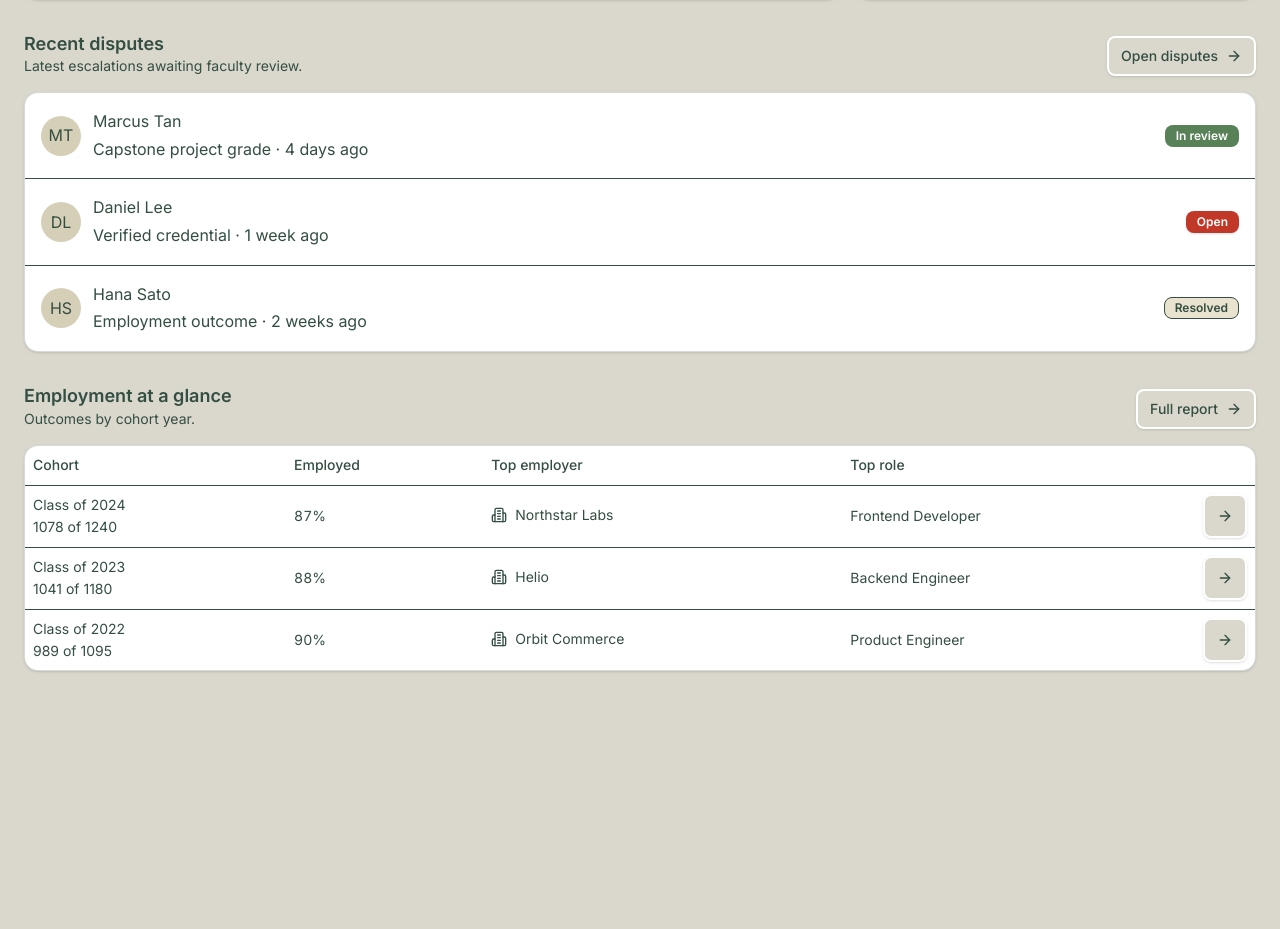
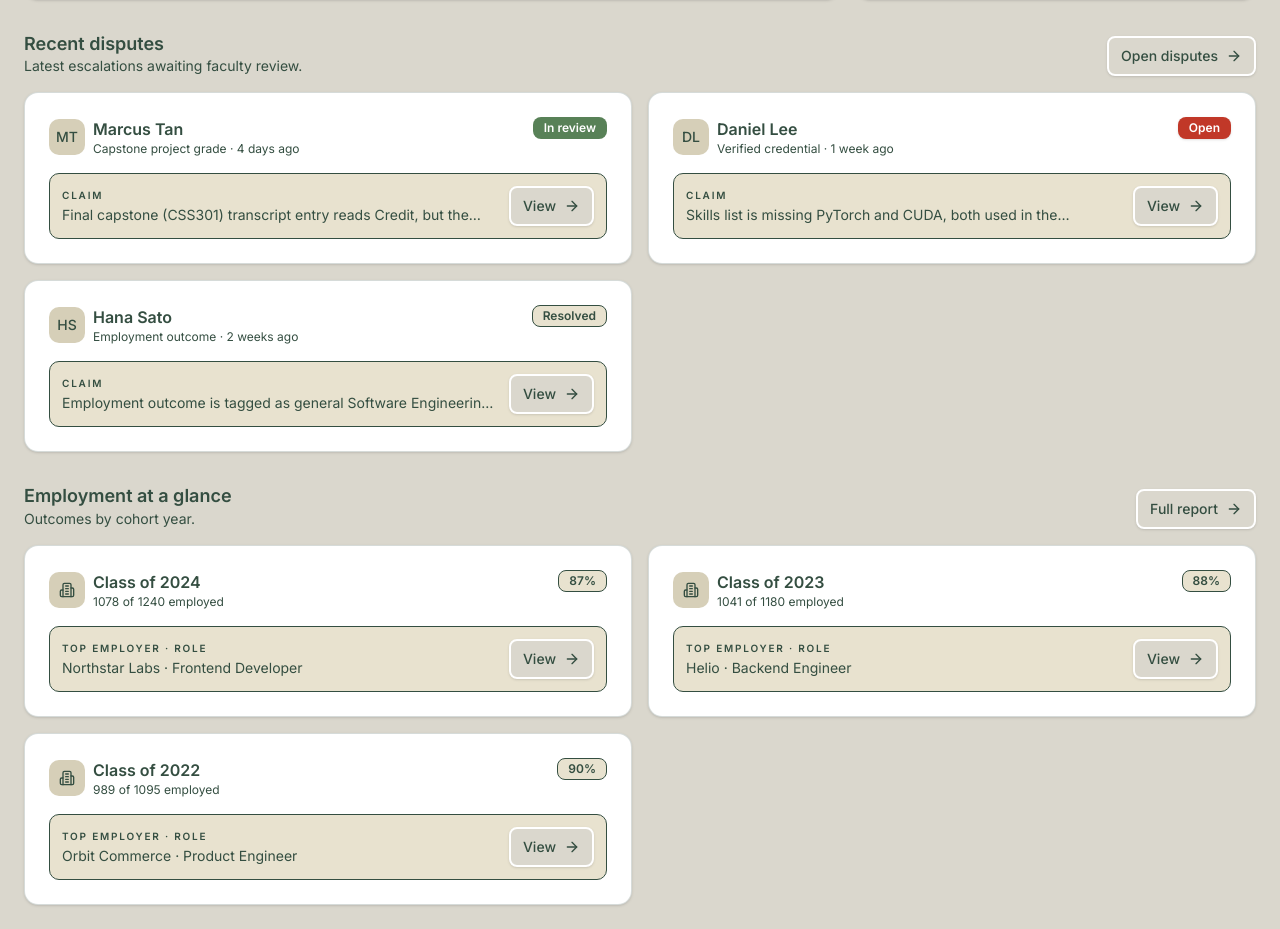
Before and after one commit to davidlaw373-glitch/talentbank-tech-hackathon-2cm, a Next.js app: page /university in a window 1280 px wide. Shown: the part 1077-2006 px from the top of the page. Before the commit the page ends 1772 px from the top, so only its background shows below. Built offline with nearby package versions, Linux system fonts and the light colour scheme.

Commit message:
University page updated with new improvements.

```diff
--- a/src/app/university/page.tsx
+++ b/src/app/university/page.tsx
@@ -22,7 +22,7 @@ import {
   universityProfile,
 } from "@/lib/university-helpers";
 import type { VerificationRecordStatus } from "@/types/university";
-import { RecentDisputeRow } from "@/components/features/university/dashboard-interactions";
+import { DISPUTE_VARIANT } from "@/components/features/university/dashboard-interactions";
 import { Badge } from "@/components/ui/badge";
 import { Button } from "@/components/ui/button";
 import {
@@ -32,14 +32,6 @@ import {
   CardHeader,
   CardTitle,
 } from "@/components/ui/card";
-import {
-  Table,
-  TableBody,
-  TableCell,
-  TableHead,
-  TableHeader,
-  TableRow,
-} from "@/components/ui/table";
 import { PageHeading } from "@/components/common/page-heading";
 import { cn } from "@/lib/utils";
 
@@ -312,15 +304,51 @@ export default function UniversityDashboardPage() {
             </Link>
           </Button>
         </div>
-        <Card>
-          <CardContent className="p-0">
-            <ul className="divide-y">
+        <div className="grid grid-cols-1 gap-4 lg:grid-cols-2">
           {recentDisputes.map((dispute) => (
-                <RecentDisputeRow key={dispute.id} dispute={dispute} />
-              ))}
-            </ul>
+            <Card key={dispute.id}>
+              <CardContent className="space-y-4 p-5 sm:p-6">
+                <div className="flex items-start justify-between gap-3">
+                  <div className="flex min-w-0 flex-1 items-center gap-2">
+                    <div className="flex h-9 w-9 shrink-0 items-center justify-center rounded-lg bg-muted">
+                      <span className="text-sm font-medium">
+                        {dispute.graduateInitials}
+                      </span>
+                    </div>
+                    <div className="min-w-0">
+                      <p className="truncate text-base font-semibold">
+                        {dispute.graduateName}
+                      </p>
+                      <p className="truncate text-xs text-muted-foreground">
+                        {dispute.field} · {dispute.filedDate}
+                      </p>
+                    </div>
+                  </div>
+                  <Badge variant={DISPUTE_VARIANT[dispute.status]}>
+                    {dispute.status}
+                  </Badge>
+                </div>
+
+                <div className="flex items-center justify-between gap-3 rounded-lg border bg-surface-tint p-3">
+                  <div className="min-w-0 flex-1">
+                    <p className="text-[10px] font-semibold uppercase tracking-[0.18em] text-muted-foreground">
+                      Claim
+                    </p>
+                    <p className="mt-0.5 line-clamp-1 text-sm">
+                      {dispute.claim}
+                    </p>
+                  </div>
+                  <Button asChild size="sm" variant="outline">
+                    <Link href="/university/disputes">
+                      View
+                      <ArrowRight aria-hidden />
+                    </Link>
+                  </Button>
+                </div>
               </CardContent>
             </Card>
+          ))}
+        </div>
       </section>
 
       {/* Employment at a glance */}
@@ -337,50 +365,49 @@ export default function UniversityDashboardPage() {
             </Link>
           </Button>
         </div>
-        <Card className="overflow-hidden">
-          <CardContent className="p-0">
-            <Table className="[&_tr:hover]:bg-transparent">
-              <TableHeader>
-                <TableRow>
-                  <TableHead>Cohort</TableHead>
-                  <TableHead>Employed</TableHead>
-                  <TableHead>Top employer</TableHead>
-                  <TableHead>Top role</TableHead>
-                  <TableHead className="w-10" />
-                </TableRow>
-              </TableHeader>
-              <TableBody>
+        <div className="grid grid-cols-1 gap-4 lg:grid-cols-2">
           {employmentOutcomes.map((e) => (
-                  <TableRow key={e.id}>
-                    <TableCell>
-                      <p>{e.cohort}</p>
-                      <p className="text-muted-foreground">
-                        {e.employed} of {e.total}
+            <Card key={e.id}>
+              <CardContent className="space-y-4 p-5 sm:p-6">
+                <div className="flex items-start justify-between gap-3">
+                  <div className="flex min-w-0 flex-1 items-center gap-2">
+                    <div className="flex h-9 w-9 shrink-0 items-center justify-center rounded-lg bg-muted">
+                      <Building2 className="h-4 w-4" aria-hidden />
+                    </div>
+                    <div className="min-w-0">
+                      <p className="truncate text-base font-semibold">
+                        {e.cohort}
                       </p>
-                    </TableCell>
-                    <TableCell className="tabular-nums">
+                      <p className="truncate text-xs text-muted-foreground">
+                        {e.employed} of {e.total} employed
+                      </p>
+                    </div>
+                  </div>
+                  <Badge variant="outline">
                     {Math.round((e.employed / e.total) * 100)}%
-                    </TableCell>
-                    <TableCell>
-                      <span className="inline-flex items-center gap-2">
-                        <Building2 className="h-4 w-4" aria-hidden />
-                        {e.topEmployer}
-                      </span>
-                    </TableCell>
-                    <TableCell>{e.topRole}</TableCell>
-                    <TableCell>
-                      <Button asChild variant="outline" size="icon" aria-label={`Open ${e.cohort} details`}>
+                  </Badge>
+                </div>
+
+                <div className="flex items-center justify-between gap-3 rounded-lg border bg-surface-tint p-3">
+                  <div className="min-w-0 flex-1">
+                    <p className="text-[10px] font-semibold uppercase tracking-[0.18em] text-muted-foreground">
+                      Top employer · role
+                    </p>
+                    <p className="mt-0.5 truncate text-sm">
+                      {e.topEmployer} · {e.topRole}
+                    </p>
+                  </div>
+                  <Button asChild size="sm" variant="outline">
                     <Link href="/university/employment">
-                          <ArrowRight />
+                      View
+                      <ArrowRight aria-hidden />
                     </Link>
                   </Button>
-                    </TableCell>
-                  </TableRow>
-                ))}
-              </TableBody>
-            </Table>
+                </div>
               </CardContent>
             </Card>
+          ))}
+        </div>
       </section>
     </div>
   );
--- a/src/components/features/university/dashboard-interactions.tsx
+++ b/src/components/features/university/dashboard-interactions.tsx
@@ -8,7 +8,7 @@ import { Badge } from "@/components/ui/badge";
 import { Button } from "@/components/ui/button";
 import type { DisputeStatus, UniversityDispute } from "@/types/university";
 
-const DISPUTE_VARIANT: Record<
+export const DISPUTE_VARIANT: Record<
   DisputeStatus,
   "default" | "secondary" | "outline" | "destructive"
 > = {
--- a/src/components/features/university/dispute-resolution.tsx
+++ b/src/components/features/university/dispute-resolution.tsx
@@ -278,11 +278,19 @@ export function DisputeResolution({
           value={activeTab}
           onValueChange={(value) => setActiveTab(value as DisputeTab)}
         >
-          <TabsList className="flex flex-wrap">
-            <TabsTrigger value="All">All · {disputes.length}</TabsTrigger>
+          <TabsList className="flex h-auto flex-wrap justify-start gap-1">
+            <TabsTrigger value="All" className="gap-2">
+              All
+              <span className="rounded-full bg-muted px-2 py-0.5 text-xs font-medium tabular-nums text-muted-foreground">
+                {disputes.length}
+              </span>
+            </TabsTrigger>
             {STATUSES.map((status) => (
-              <TabsTrigger key={status} value={status}>
-                {status} · {counts[status]}
+              <TabsTrigger key={status} value={status} className="gap-2">
+                {status}
+                <span className="rounded-full bg-muted px-2 py-0.5 text-xs font-medium tabular-nums text-muted-foreground">
+                  {counts[status]}
+                </span>
               </TabsTrigger>
             ))}
           </TabsList>
--- a/src/components/features/university/verification-pipeline.tsx
+++ b/src/components/features/university/verification-pipeline.tsx
@@ -392,11 +392,19 @@ export function VerificationPipeline({
           value={activeTab}
           onValueChange={(value) => changeTab(value as VerificationTab)}
         >
-          <TabsList className="flex flex-wrap">
-            <TabsTrigger value="All">All · {records.length}</TabsTrigger>
+          <TabsList className="flex h-auto flex-wrap justify-start gap-1">
+            <TabsTrigger value="All" className="gap-2">
+              All
+              <span className="rounded-full bg-muted px-2 py-0.5 text-xs font-medium tabular-nums text-muted-foreground">
+                {records.length}
+              </span>
+            </TabsTrigger>
             {STATUSES.map((status) => (
-              <TabsTrigger key={status} value={status}>
-                {status} · {counts[status]}
+              <TabsTrigger key={status} value={status} className="gap-2">
+                {status}
+                <span className="rounded-full bg-muted px-2 py-0.5 text-xs font-medium tabular-nums text-muted-foreground">
+                  {counts[status]}
+                </span>
               </TabsTrigger>
             ))}
           </TabsList>
--- a/src/components/layout/university-shell.tsx
+++ b/src/components/layout/university-shell.tsx
@@ -17,7 +17,6 @@ import {
 import { get as getUniversity } from "@/data/universities";
 import { getUniversityNotifications } from "@/data/notifications";
 import { useNotificationReadState } from "@/hooks/use-notification-read-state";
-import { Badge } from "@/components/ui/badge";
 import { BrandMark } from "@/components/common/brand-mark";
 import { Button } from "@/components/ui/button";
 import { NotificationBell } from "@/components/common/notification-bell";
@@ -68,9 +67,6 @@ export function UniversityShell({ children }: { children: React.ReactNode }) {
               <BrandMark />
               <small className="font-semibold tracking-tight">CareerOS</small>
             </Link>
-            <Badge variant="secondary" className="hidden sm:inline-flex">
-              University
-            </Badge>
           </div>
 
           <nav
```
Also changed, not shown: src/components/features/university/graduate-management.tsx (+1 -19 lines). Lines whose indentation alone changed are shown as unchanged.
